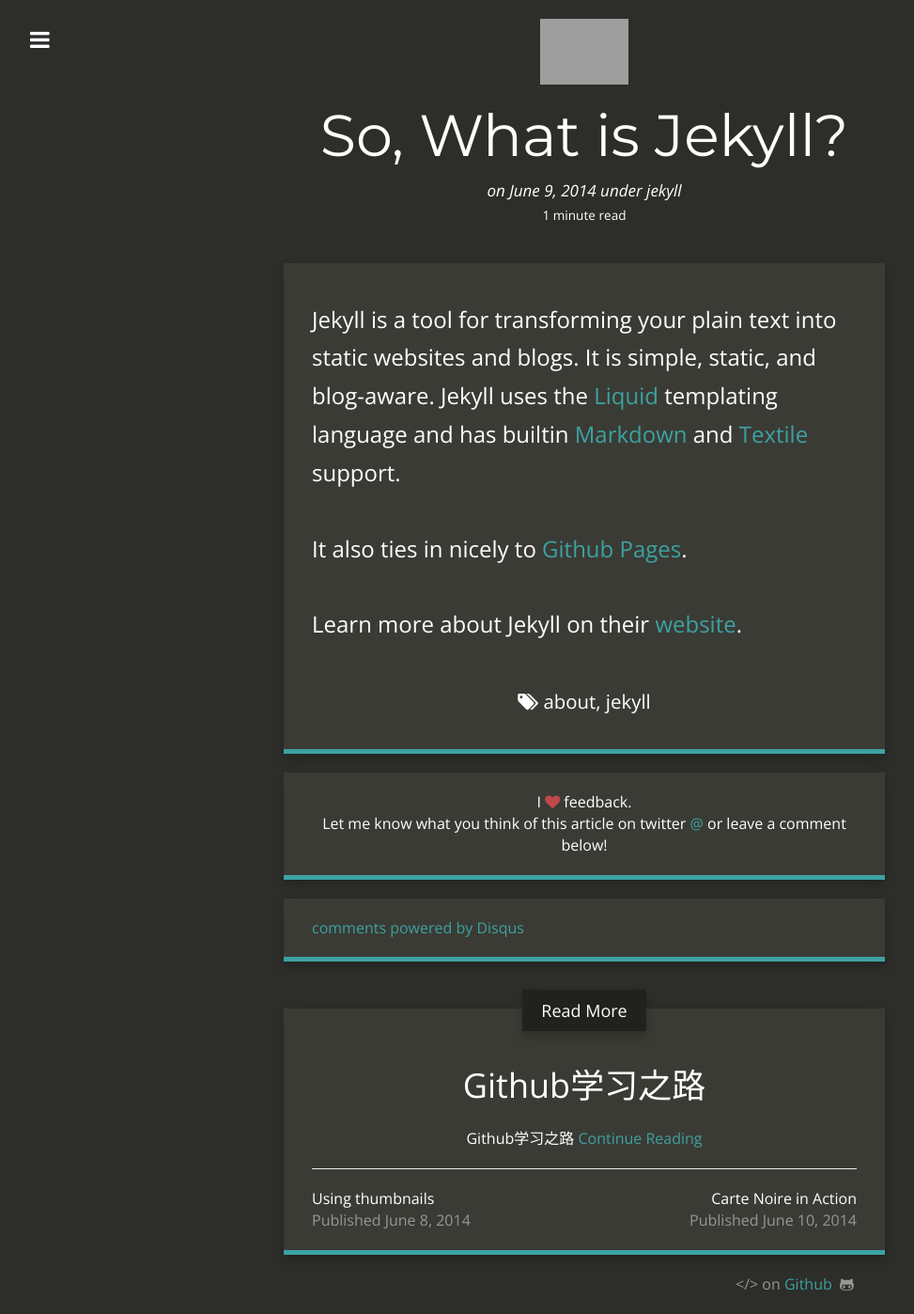
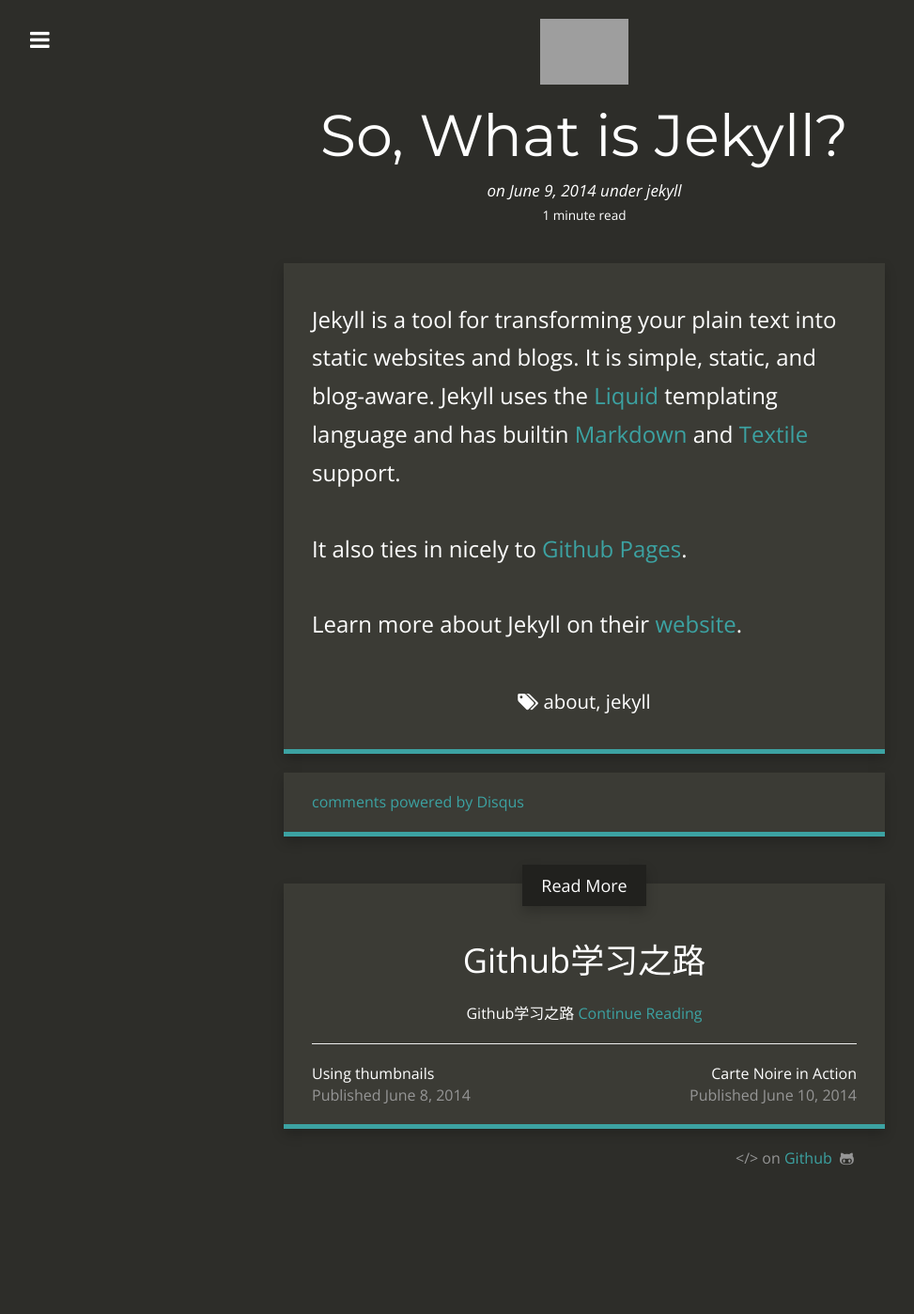
Before and after one commit to JellyGD/jellygd.github.io, a Jekyll site: the page built from _posts/2014-06-09-so-what-is-jekyll.md, in a window 1280 px wide. Shown: the whole page at 94% size, without its empty margins (18-991 px from the left). Built offline with Jekyll 4.4.1, drawn with Linux system fonts in a browser that asks for light colours; nearby versions of some CDN libraries; Markdown is read by kramdown in place of the engine named in the settings; comment, search, counter and statistics services are not loaded; after the commit the page ends 1264 px from its top, so only the background shows below that; some of the changed lines change nothing that is shown; grey boxes are pictures that could not be loaded.

Commit message:
修改基本配置

```diff
--- a/_config.yml
+++ b/_config.yml
@@ -3,7 +3,7 @@
 email: 651247149@qq.com
 description: "我的博客"
 baseurl: ""
-url: "http://carte-noire.jacobtomlinson.co.uk/"
+url: "http://jellygd.github.io/"
 title_description: "2010年到现在已经5年了，也要总结下自己的所得，时间过的太快了，项目也做了不少，可是缺少累计，从小公司实习到跟老师项目，再到外包公司后来的唯品会... \n 一直经历的太多"
 title_image: "https://raw.githubusercontent.com/JellyGD/jellygd.github.io/master/title.jpg"
 google_analytics: ""
--- a/_layouts/post.html
+++ b/_layouts/post.html
@@ -72,12 +72,12 @@
         {% endif %}
 
       </div>
-
+      {% if site.twitter_username %}
       <div class="content-panel feedback">
         I <i class="fa fa-heart"></i> feedback.<br />
         Let me know what you think of this article on twitter <a href="http://www.twitter.com/{{ site.twitter_username }}">@{{ site.twitter_username }}</a> or leave a comment below!
       </div>
-
+      {% endif %}
       {% if site.disqus_account %}
       <div class="content-panel comments">
         <div id="disqus_thread">
```
